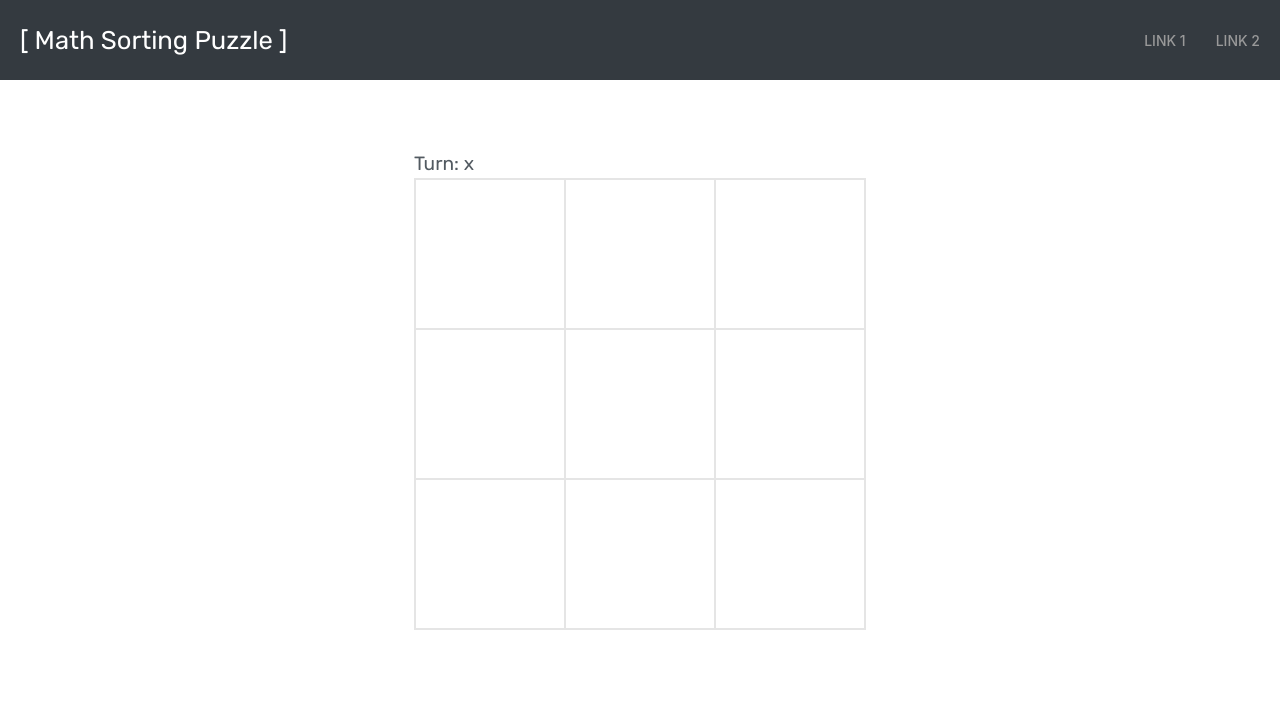
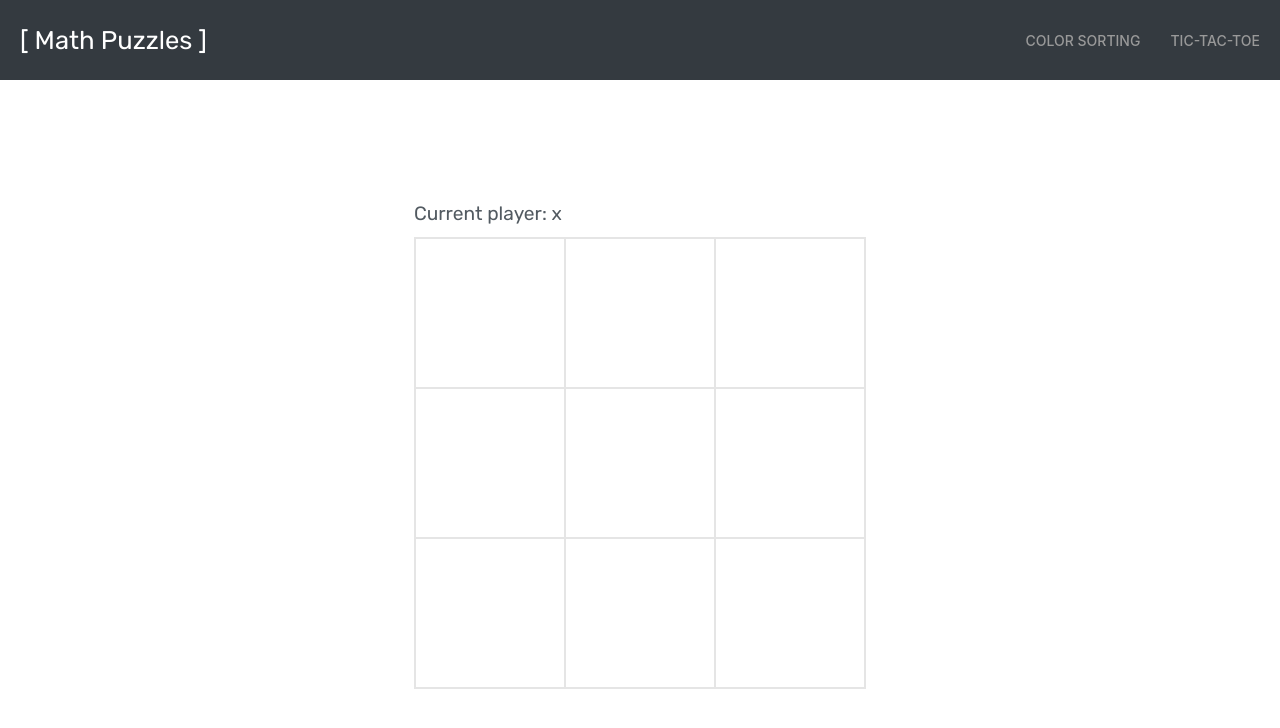
Before and after one commit to Brlaney/next-math-puzzle, a Next.js app: page /tic-tac-toe in a window 1280 px wide. Shown: the top 728 px of the page. Built offline with nearby package versions, Linux system fonts and the light colour scheme.

Commit message:
Pushing updates

```diff
--- a/src/components/Navbar.tsx
+++ b/src/components/Navbar.tsx
@@ -12,7 +12,7 @@ export default function Navbar() {
       <nav id={styles.navcontainer} className='uk-navbar-container'>
         <div id={styles.parent} className='uk-navbar-left uk-margin-left'>
           <a id={styles.brand} href='/' className='uk-navbar-item uk-logo'>
-            [ Math Sorting Puzzle ]
+            [ Math Puzzles ]
           </a>
         </div>
 
@@ -20,13 +20,13 @@ export default function Navbar() {
         <div id={styles.rightside} className='uk-navbar-right uk-margin-right'>
           <ul id={styles.list} className='uk-navbar-nav'>
             <li className={styles.active}>
-              <Link href='#'>
-                <a className={styles.link}>Link 1</a>
+              <Link href='/'>
+                <a className={styles.link}>Color Sorting</a>
               </Link>
             </li>
             <li className={styles.notactive}>
-              <Link href='#'>
-                <a className={styles.link}>Link 2</a>
+              <Link href='/tic-tac-toe'>
+                <a className={styles.link}>Tic-Tac-Toe</a>
               </Link>
             </li>
           </ul>
--- a/src/pages/tic-tac-toe/index.tsx
+++ b/src/pages/tic-tac-toe/index.tsx
@@ -5,13 +5,9 @@ import styles from '@/styles/pages/TicTacToe.module.scss';
 const TicTacToe = () => {
   // const colors = ['#D62839', '#6D57EA'];
   const [turn, setTurn] = useState('x');
+  const [alrt, setAlrt] = useState(0);
   const [cells, setCells] = useState(Array(9).fill(''));
   const [winner, setWinner] = useState();
-
-  const gameVariants = {
-    opened: { translateY: -10, scale: 1.15 },
-    closed: { translateY: 50, scale: 1.0 }
-  };
 
   const checkForWinner = (squares) => {
     // Define every possible condition that wins tic-tac-toe
@@ -41,10 +37,9 @@ const TicTacToe = () => {
 
   const handleClick = (num) => {
     if (cells[num] !== '') {
-      alert('You must select an empty cell.');
+      setAlrt(1);
       return;
     }
-
     let squares = [...cells];
 
     if (turn === 'x') {
@@ -54,7 +49,6 @@ const TicTacToe = () => {
       squares[num] = 'o';
       setTurn('x');
     }
-
     checkForWinner(squares);
     setCells(squares);
   };
@@ -65,49 +59,44 @@ const TicTacToe = () => {
   };
 
   const Cell = ({ num }) => {
-    return (
-      <td onClick={() => handleClick(num)}>
-        {cells[num]}
-      </td>
-    );
+    return <td onClick={() => handleClick(num)}>{cells[num]}</td>;
   };
+
+  useEffect(() => {
+    if (alrt == 1) {
+      setTimeout(() => {
+        setAlrt(0);
+      }, 5000);
+    } else {
+      // Do nothing
+    }
+  }, [alrt])
 
   return (
     <motion.div className={styles.container}>
+      {alrt > 0 && (
+        <div className='uk-alert-danger uk-width-1-1' uk-alert>
+          <a className='uk-alert-close' />
+          <p className='uk-text-center uk-margin-top'>You must select an empty cell.</p>
+        </div>
+      )}
       {winner && (
         <>
           <h2 className='uk-text-lead'>
             {winner} is the winner!
           </h2>
-          <button
-            className='uk-button uk-button-primary'
-            onClick={() => handleRestart()}
-          >
+          <button className='uk-button uk-button-primary' onClick={() => handleRestart()}>
             Play again
           </button>
         </>
       )}
       <motion.div className={styles.grid}>
         <table className='uk-table'>
-          <caption id={styles.turn}>
-            Turn: {turn}
-          </caption>
+          <caption id={styles.turn}>Current player: {turn}</caption>
           <tbody>
-            <tr>
-              <Cell num={0} />
-              <Cell num={1} />
-              <Cell num={2} />
-            </tr>
-            <tr>
-              <Cell num={3} />
-              <Cell num={4} />
-              <Cell num={5} />
-            </tr>
-            <tr>
-              <Cell num={6} />
-              <Cell num={7} />
-              <Cell num={8} />
-            </tr>
+            <tr><Cell num={0} /><Cell num={1} /><Cell num={2} /></tr>
+            <tr><Cell num={3} /><Cell num={4} /><Cell num={5} /></tr>
+            <tr><Cell num={6} /><Cell num={7} /><Cell num={8} /></tr>
           </tbody>
         </table>
       </motion.div>
--- a/src/scss/pages/Home.module.scss
+++ /dev/null
@@ -1,131 +0,0 @@
-@import '../theme/theme';
-@import '../mixins/width.scss';
-@import '../mixins/height.scss';
-
-.container {
-  height: 100%;
-  width: 100vw;
-  color: $bg-d;
-  display: flex;
-  flex-direction: column;
-  align-items: center;
-  .header {
-    width: 60%;
-    margin: 3.22rem 0 0 0;
-    @include respond-below-width(sm) {
-      width: 80%;
-    }
-    @include respond-below-height(lg) {
-      margin: 2rem 0 0.5rem 0;
-      @include respond-below-height(md) {
-        margin: 1rem 0 0.6rem 0;
-        @include respond-below-height(sm) {
-          margin: 0.66rem 0 2rem 0;
-        }
-      }
-    }
-    .title {
-      font-weight: bold;
-      color: $bg-df-900;
-      margin-bottom: 0;
-      padding-bottom: 0.3rem;
-      font-size: 3.5rem;
-      letter-spacing: 0.1rem;
-      border-bottom: calc(0.2px + 0.05rem) solid #e5e5e5;
-      #span {
-        color: $secondary;
-      }
-    }
-    .subtitle {
-      text-align: justify;
-      font-size: 1.67rem;
-      margin: 0.22rem 0 0.22rem 0;
-      color: $bg-d;
-    }
-  }
-  .subheader {
-    font-size: 1.77rem;
-    margin-bottom: 1rem;
-    align-items: center;
-    justify-content: center;
-    .secondary {
-      text-align: center;
-      color: $secondary;
-      font-weight: bold;
-      margin-bottom: 0.76rem;
-      padding: 0;
-      .span {
-        font-weight: 400;
-        color: $bg-d;
-        margin: 0;
-        padding: 0;
-      }
-    }
-  }
-  .grid {
-    width: 70%;
-    display: flex;
-    flex-direction: row;
-    align-items: center;
-    justify-content: center;
-    @include respond-below-width(sm) {
-      width: 100%;
-    }
-    @include respond-above-height(lg) {
-      height: 400px;
-    }
-    @include respond-below-height(lg) {
-      height: 300px;
-      @include respond-below-height(md) {
-        margin-top: 1rem;
-        @include respond-below-height(sm) {
-          margin-top: 1.5rem;
-          height: 120px;
-          @include respond-below-height(xs) {
-            margin-top: 2.5rem;
-            height: 100px;
-          }
-        }
-      }
-    }
-    #col1, #col2, #col3 {
-      display: flex;
-      flex-direction: column;
-      align-items: center;
-      justify-content: space-between;
-      margin: 0.77rem;
-      padding: 1.5rem 0 0 0;
-      border-radius: 0.75rem;
-      background-color: $bg-d;
-      box-shadow: rgba(50, 50, 93, 0.25) 5px 7px 9px -5px,
-      rgba(72, 72, 72, 0.3) 4px 8px 4px -6px;
-      .columnIcon {
-        color: $white;
-        font-size: 2.5rem;
-      }
-      .cta {
-        width: 100%;
-        height: 30px;
-        text-align: center;
-        padding: 0.77rem 0 1rem 0;
-        color: $text-light;
-        border-top: 1px solid $light;
-        line-height: 1.3;
-      }
-    }
-    #col1:hover,
-    #col2:hover,
-    #col3:hover {
-      cursor: pointer;
-      border: 1px solid $secondary;
-      background-color: $bg-df-900;
-      .columnIcon {
-        color: $secondary;
-      }
-      .cta {
-        border-top: 1px solid $secondary;
-        color: $white;
-      }
-    }
-  }
-}
--- a/src/scss/pages/TicTacToe.module.scss
+++ b/src/scss/pages/TicTacToe.module.scss
@@ -5,22 +5,29 @@
   height: 100%;
   display: flex;
   flex-direction: column;
-  flex: 1;
   align-items: center;
   justify-content: center;
   .grid {
-    height: 80vh;
-    display: flex;
-    align-items: center;
-    justify-content: center;
+    position: absolute;
+    top: 25%;
+    table #turn {
+      color: $bg-m;
+      font-size: 1.2rem;
+      margin: 0 0 0.5rem 0;
+    }
     table td {
       border: 2px solid $border-color;
+      align-items: center;
+      justify-content: center;
       width: 150px;
       height: 150px;
     }
-    table #turn {
-      color: $bg-m;
-      font-size: 1.2rem;
+    table tbody tr {
+      color: $secondary;
+      font-weight: bold;
+      text-align: center;
+      font-size: 3.5rem;
+      line-height: 1.85;
     }
   }
 }
```
Also changed, not shown: src/components/Box.tsx (deleted, +0 -19 lines), src/scss/components/Box.module.scss (deleted, +0 -9 lines).
